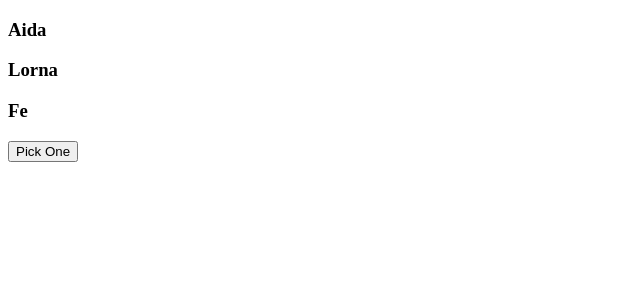
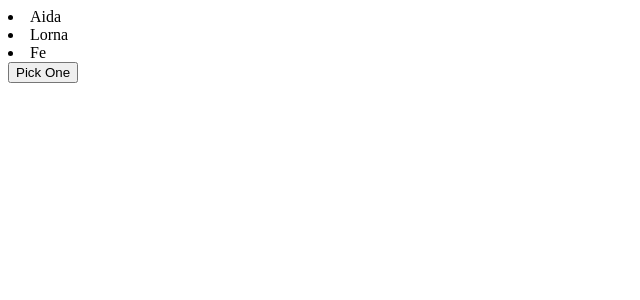
Before and after one commit to tuxrace/react-es6-webpack-simple, a React app: page / in a window 1280 px wide. Shown: the top 300 px of the page, without its empty margins (0-640 px from the left). Built offline with nearby package versions, Linux system fonts and the light colour scheme.

Commit message:
refactored using es6

```diff
--- a/App.jsx
+++ b/App.jsx
@@ -4,7 +4,7 @@ import Disp from './Components/Disp.jsx'
 
 class App extends React.Component{
   render(){
-    var data = ['Aida','Lorna','Fe'];
+    let data = [{name:'Aida'},{name:'Lorna'},{name:'Fe'}];
     return <div>
 	<Disp name={data}/>
 	</div>
--- a/Components/Disp.jsx
+++ b/Components/Disp.jsx
@@ -9,10 +9,8 @@ export default class Disp extends React.Component{
   }
 
   componentDidMount() {
-    let r = this.props.name.map(function(x){
-	  return <h3>{x}</h3>
-	});
-	this.setState({data: r})
+    let r = this.props.name.map((x,i) => <li key={i}>{x.name}</li>  );
+    this.setState({data: r})
   }
 
   render() {
--- a/Components/Pick.jsx
+++ b/Components/Pick.jsx
@@ -3,12 +3,13 @@ import React from 'react'
 class Pick extends React.Component{
   constructor(props){
     super(props)
-	this.state = {data:null}
+	  this.state = {data:null}
   }
 
   handleClick (){
-    let c = Math.floor(Math.random(10) * this.props.choices.length)
-	this.setState({data: this.props.choices[c]})
+    let c = Math.floor(Math.random() * this.props.choices.length)
+	  console.log(this.props.choices[c])
+    this.setState({data: this.props.choices[c].name})
   }
 
   render(){
```
